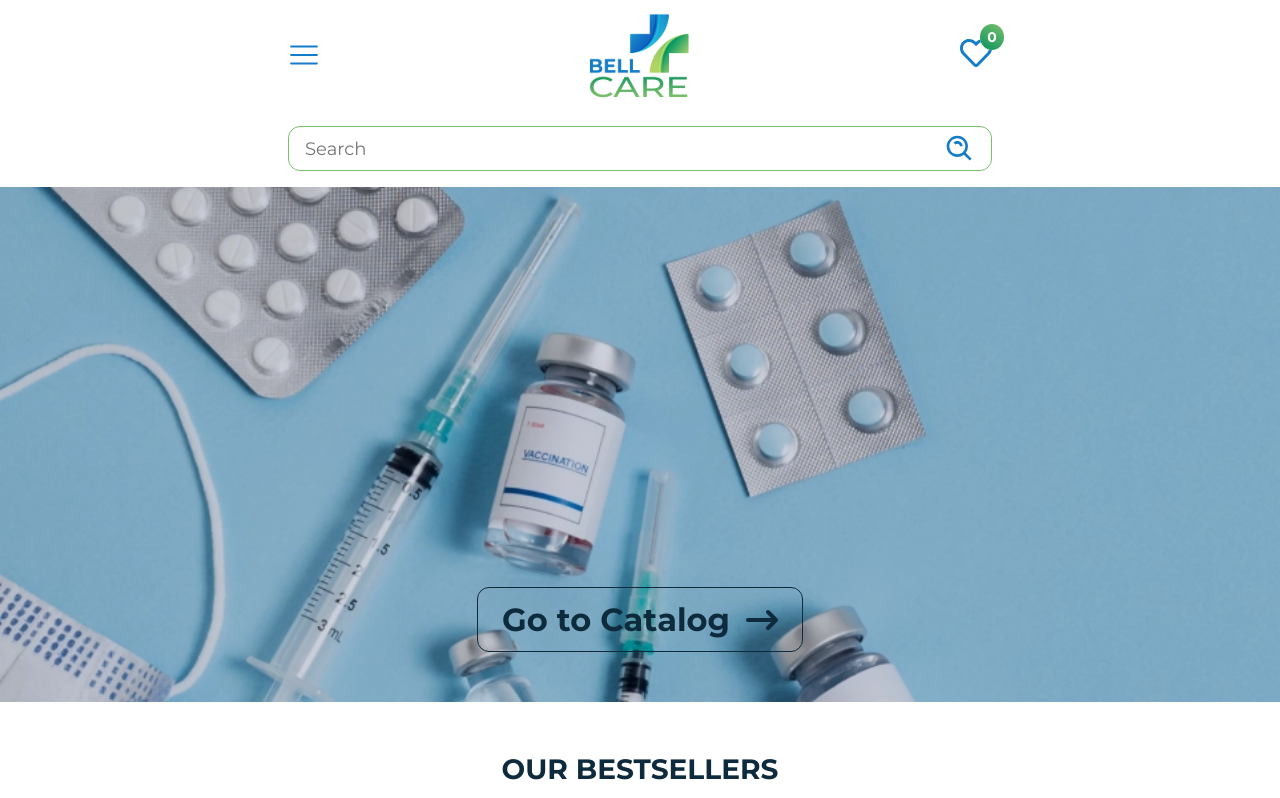
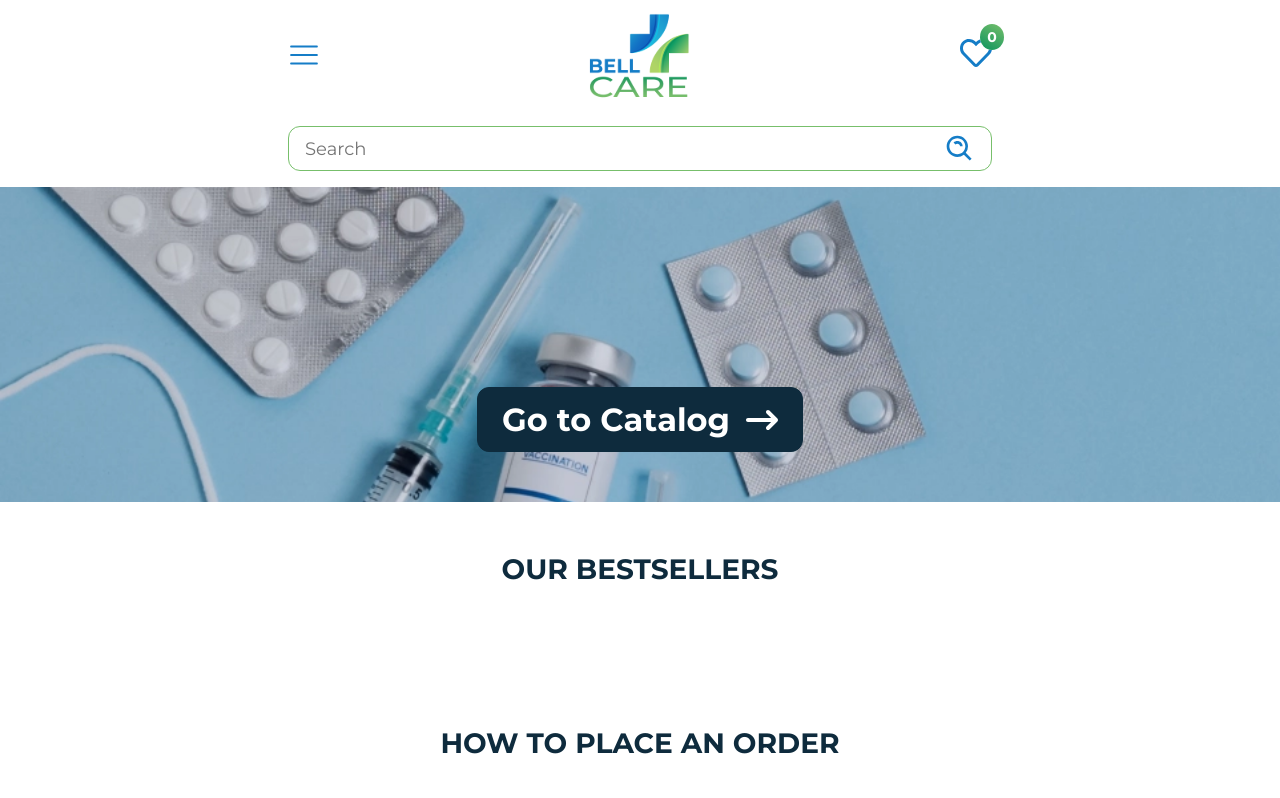
Before and after one commit to Musteks555/BellCare, a React (Vite) app: page / in a window 1280 px wide. Shown: the top 798 px of the page. Built offline with nearby package versions, Linux system fonts and the light colour scheme.

Commit message:
change hero btn

```diff
--- a/src/pages/Home/Home.module.css
+++ b/src/pages/Home/Home.module.css
@@ -1,5 +1,5 @@
 .homeHero {
-    padding: 400px 0 50px;
+    padding: 200px 0 50px;
 
     background-image: url("../../images/home-hero.png");
     background-repeat: no-repeat;
@@ -9,7 +9,7 @@
 .homeHeroLink {
     font-size: 24px;
     line-height: normal;
-    color: #0e2b3d;
+    color: #fff;
     font-weight: 700;
 
     display: flex;
@@ -23,6 +23,8 @@
     border: 1px solid #0e2b3d;
     border-radius: 12px;
 
+    background-color: #0e2b3d;
+
     padding: 12px 24px;
     margin: 0 auto;
 
@@ -30,9 +32,9 @@
 }
 
 .homeHeroLink:hover {
-    background-color: #0e2b3d;
-    color: #fff;
-    box-shadow: 0px 4px 12px rgba(0, 0, 0, 0.15);
+    background-color: transparent;
+    color: #0e2b3d;
+    box-shadow: 0px 4px 12px rgba(0, 0, 0, 0.2);
 }
 
 .homeHeroLink svg {
@@ -131,7 +133,7 @@
 
 @media screen and (min-width: 768px) {
     .homeHero {
-        padding: 400px 0 50px;
+        padding: 200px 0 50px;
     }
 
     .homeHeroLink {
@@ -172,7 +174,7 @@
 
 @media screen and (min-width: 1440px) {
     .homeHero {
-        padding: 250px 0 250px;
+        padding: 200px 0 200px;
     }
 
     .homeHeroLink {
```
